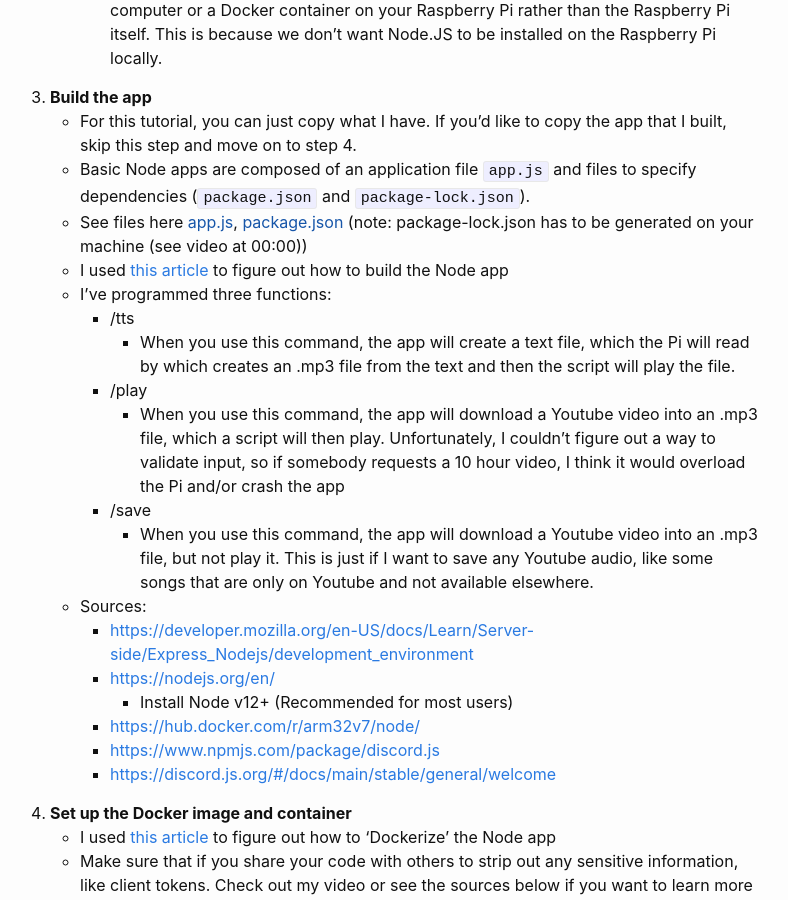
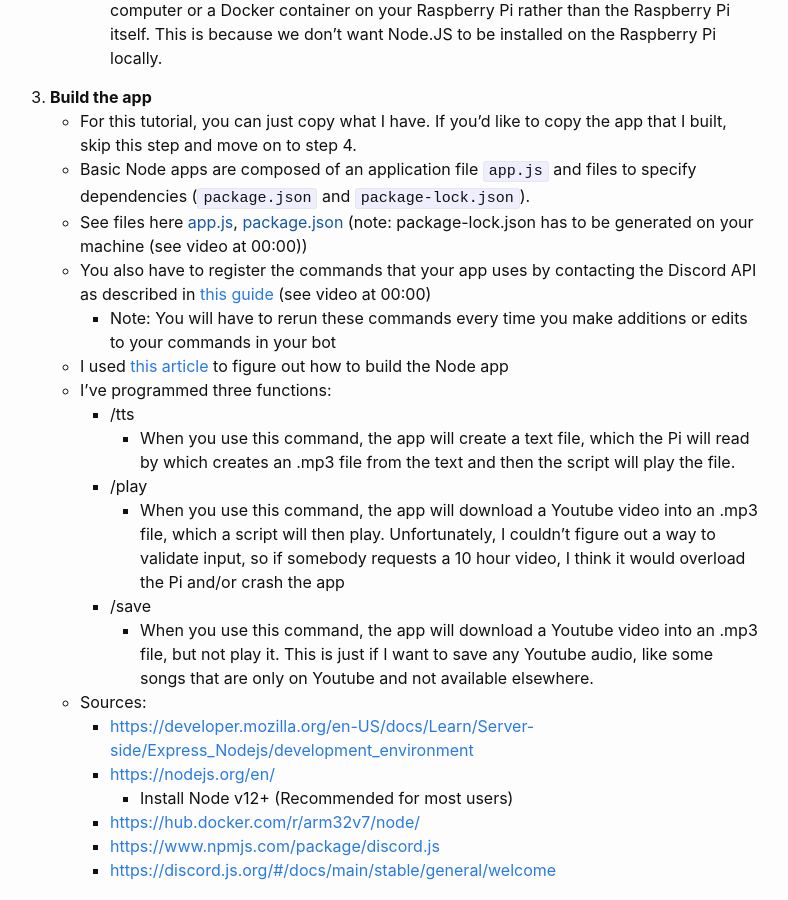
Before and after one commit to codingwatermelon/codingwatermelon.github.io, a Jekyll site: the page built from _posts/2022-02-06-how-to-make-a-discord-bot.md, in a window 1280 px wide and 900 px high, scrolled down 4020 px. Shown: the whole window, without its empty margins (250-1038 px from the left). Built offline with Jekyll 4.4.1, drawn with Linux system fonts in a browser that asks for light colours.

Commit message:
Update 2022-02-06-how-to-make-a-discord-bot.md

```diff
--- a/_posts/2022-02-06-how-to-make-a-discord-bot.md
+++ b/_posts/2022-02-06-how-to-make-a-discord-bot.md
@@ -107,6 +107,8 @@ It's a relatively simple bot that can definitely be expanded to do more stuff. A
     - For this tutorial, you can just copy what I have. If you'd like to copy the app that I built, skip this step and move on to step 4.
     - Basic Node apps are composed of an application file `app.js` and files to specify dependencies (`package.json` and `package-lock.json`).
     - See files here [app.js](), [package.json]() (note: package-lock.json has to be generated on your machine (see video at 00:00))
+    - You also have to register the commands that your app uses by contacting the Discord API as described in [this guide](https://discordjs.guide/creating-your-bot/creating-commands.html#command-deployment-script) (see video at 00:00)
+        - Note: You will have to rerun these commands every time you make additions or edits to your commands in your bot
     - I used [this article](https://www.devdungeon.com/content/javascript-discord-bot-tutorial) to figure out how to build the Node app
     - I've programmed three functions:
         - /tts
```
